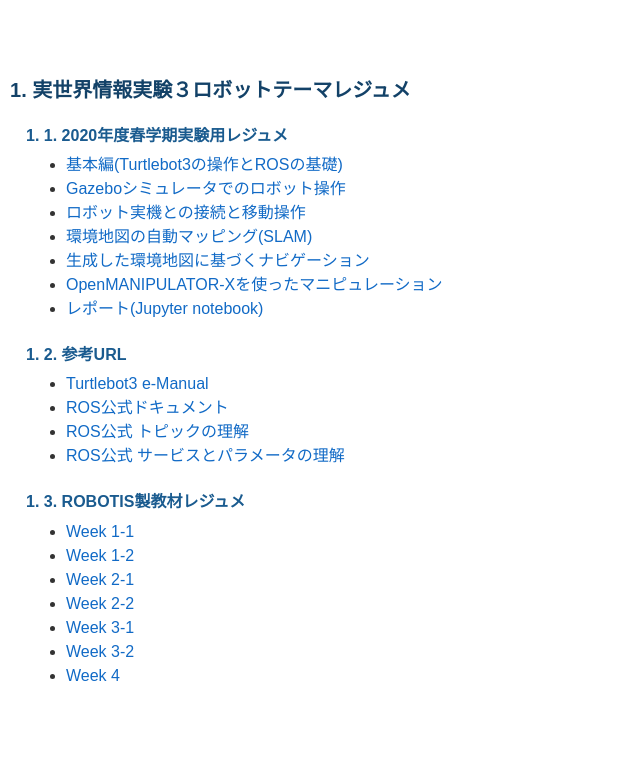
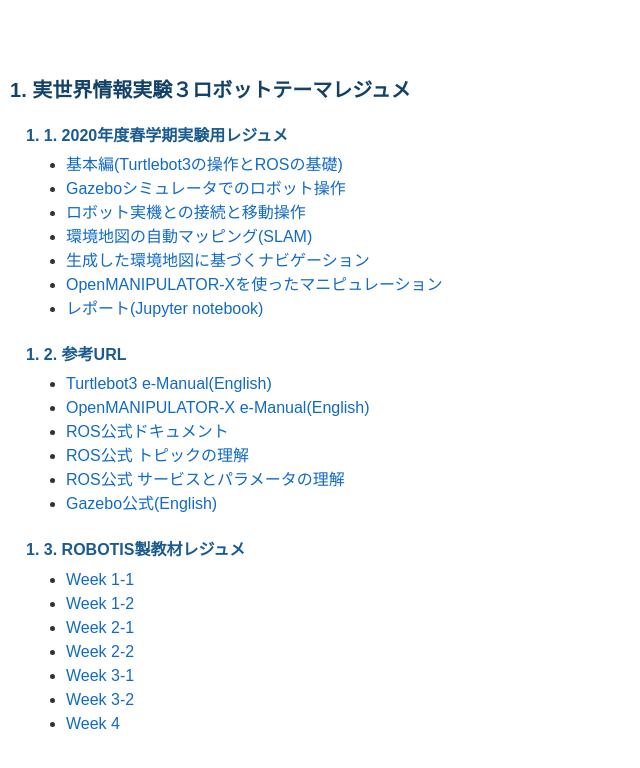
Before and after one commit to NobutakaShimada/nobutakashimada.github.io, a Jekyll site: the page built from index.md, in a window 1280 px wide. Shown: the top 768 px of the page, without its empty margins (0-640 px from the left). Built offline with Jekyll 4.4.1, drawn with Linux system fonts in a browser that asks for light colours; nearby versions of some CDN libraries; a script bundle is joined from its source files by our own code; our own code applies the rules of GitHub Pages for plain Markdown files.

Commit message:
update indexes

```diff
--- a/index.md
+++ b/index.md
@@ -25,10 +25,12 @@
 - [レポート(Jupyter notebook)](https://nobutakashimada.github.io/docs/report)
 
 ## 参考URL
-- [Turtlebot3 e-Manual](https://emanual.robotis.com/docs/en/platform/turtlebot3/overview/)
+- [Turtlebot3 e-Manual(English)](https://emanual.robotis.com/docs/en/platform/turtlebot3/overview/)
+- [OpenMANIPULATOR-X e-Manual(English)](https://emanual.robotis.com/docs/en/platform/openmanipulator_x/overview/)
 - [ROS公式ドキュメント](http://wiki.ros.org/ja/ROS)
 - [ROS公式 トピックの理解](http://wiki.ros.org/ja/ROS/Tutorials/UnderstandingTopics)
 - [ROS公式 サービスとパラメータの理解](http://wiki.ros.org/ja/ROS/Tutorials/UnderstandingServicesParams)
+- [Gazebo公式(English)](http://gazebosim.org/)
 
 ## ROBOTIS製教材レジュメ
 
```
